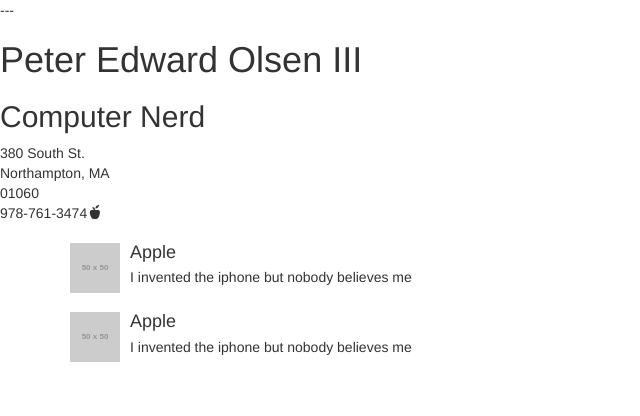
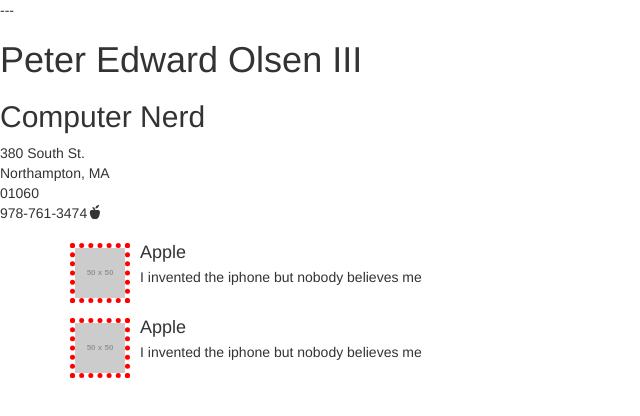
Before and after one commit to hepaestus/SmithVoc, a plain HTML site: page index.html in a window 1280 px wide. Shown: the whole page, without its empty margins (0-640 px from the left). Drawn offline with nearby package versions, Linux system fonts and the light colour scheme; placeholder pictures from the web are drawn by us.

Commit message:
more rad changes

```diff
--- a/index.html
+++ b/index.html
@@ -8,6 +8,13 @@
     <link rel="stylesheet" href="https://maxcdn.bootstrapcdn.com/bootstrap/3.3.7/css/bootstrap-theme.min.css" integrity="sha384-rHyoN1iRsVXV4nD0JutlnGaslCJuC7uwjduW9SVrLvRYooPp2bWYgmgJQIXwl/Sp" crossorigin="anonymous">
     <!-- Latest compiled and minified JavaScript -->
     <script src="https://maxcdn.bootstrapcdn.com/bootstrap/3.3.7/js/bootstrap.min.js" integrity="sha384-Tc5IQib027qvyjSMfHjOMaLkfuWVxZxUPnCJA7l2mCWNIpG9mGCD8wGNIcPD7Txa" crossorigin="anonymous"></script>
+
+    <style>
+      .media-object { border: 5px dotted red; }
+
+    </style>
+
+
   </head>
   <body>
     <h1>Peter Edward Olsen III</h1>
@@ -33,7 +40,7 @@
       </div>
 
       <div class="media">
-        <div class="media-left">
+        <div class="media-left media-top">
           <a href="#">
             <img class="media-object" src="https://dummyimage.com/50x50/a128a1/e0c0e0.png&text=Apple" alt="...">
           </a>
```
